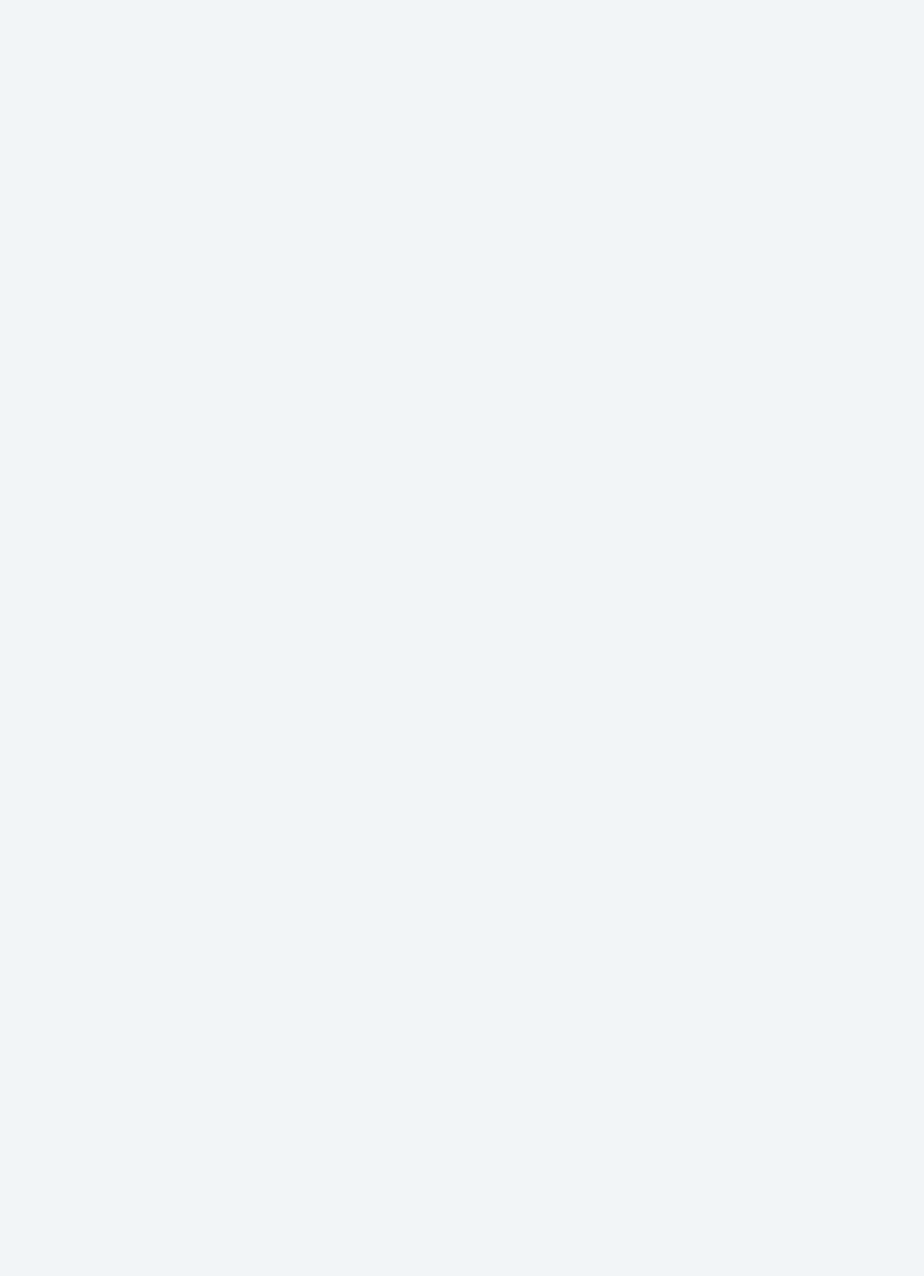
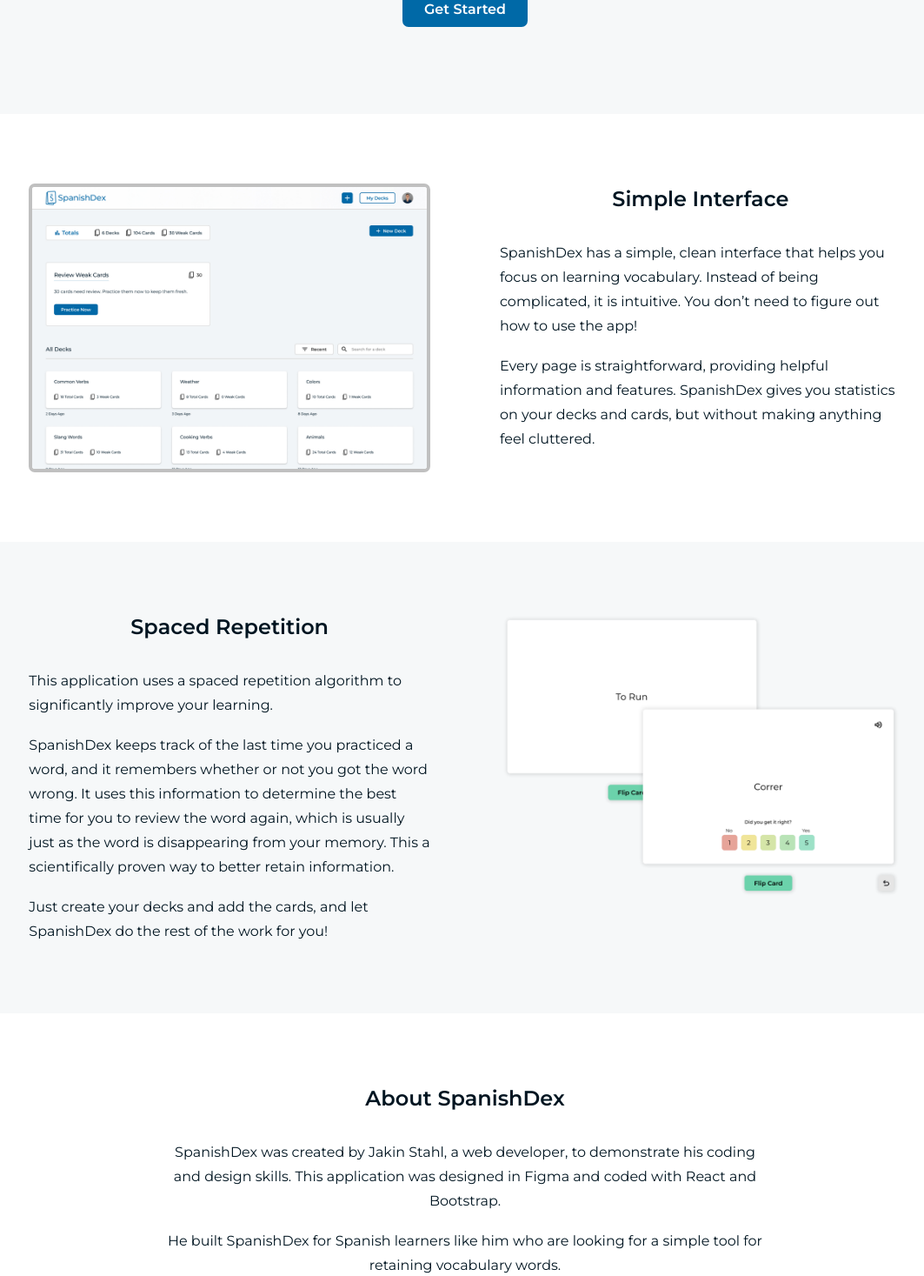
Before and after one commit to JakinCS/SpanishDex, a React (Vite) app: page / in a window 1280 px wide. Shown: the part 383-1850 px from the top of the page at 87% size, without its empty margins (105-1168 px from the left). Before the commit the page ends 800 px from the top, so only its background shows below. Built offline with nearby package versions, Linux system fonts and the light colour scheme.

Commit message:
Completed building componenets for homepage sections

```diff
--- a/src/App.jsx
+++ b/src/App.jsx
@@ -1,11 +1,76 @@
 import './scss/custom.scss'
 import HomepageHeader from './components/HomepageHeader'
+import HomepageSection from './components/HomepageSection'
+import HomepageSectionColumns from './components/HomepageSectionColumns'
+import Button from 'react-bootstrap/Button'
+import screenshot from './assets/app-screenshot.jpg'
+import flashcardsImage from './assets/flashcards-example.png';
 
 function App() {
 
   return (
     <>
       <HomepageHeader />
+      <HomepageSection py='100' backgroundColor='almost-white'>
+        <h1 className="text-center" style={{maxWidth: '43.75rem'}}>Flashcards Built for Maximized Learning</h1>
+        <p className="text-center" style={{maxWidth: '43.75rem'}}>
+          SpanishDex is a flashcards app for Spanish learners.
+          It is the perfect tool for those who want to memorize new vocabulary quicker and retain old vocabulary longer.
+          Start using SpanishDex today for free!
+        </p>
+        <Button variant='primary'>Get Started</Button>
+      </HomepageSection>
+      <HomepageSectionColumns
+        py='80' backgroundColor='white'
+        image={screenshot} imageBorder={true}
+        imageAlt='SpanishDex dashboard screenshot'
+        imagePosition='left' headingText='Simple Interface'
+      >
+        <div>
+          <p style={{marginBottom: '1.125rem'}}>
+            SpanishDex has a simple, clean interface that helps you focus on learning vocabulary.
+            Instead of being complicated, it is intuitive. You don’t need to figure out how to use the app!
+          </p>
+          <p>
+            Every page is straightforward, providing helpful information and features. SpanishDex gives you
+            statistics on your decks and cards, but without making anything feel cluttered.
+          </p>
+        </div>
+      </HomepageSectionColumns>
+      <HomepageSectionColumns
+        py='80' backgroundColor='almost-white'
+        image={flashcardsImage} imageBorder={false}
+        imageAlt='SpanishDex flashcards example'
+        imagePosition='right' headingText='Spaced Repetition'
+      >
+        <div>
+          <p style={{marginBottom: '1.125rem'}}>
+            This application uses a spaced repetition algorithm to significantly improve your learning.
+          </p>
+          <p style={{marginBottom: '1.125rem'}}>
+            SpanishDex keeps track of the last time you practiced a word, and it remembers whether or not
+            you got the word wrong. It uses this information to determine the best time for you
+            to review the word again, which is usually just as the word is disappearing from your memory.
+            This a scientifically proven way to better retain information.
+          </p>
+          <p>
+            Just create your decks and add the cards, and let SpanishDex do the rest of the work for you!
+          </p>
+        </div>
+      </HomepageSectionColumns>
+      <HomepageSection py='80' backgroundColor='white'>
+        <h2 className="text-center" style={{maxWidth: '43.75rem'}}>About SpanishDex</h2>
+        <div style={{maxWidth: '43.75rem'}}>
+          <p className="text-center" style={{marginBottom: '1.125rem'}}>
+            SpanishDex was created by Jakin Stahl, a web developer, to demonstrate his coding and design skills.
+            This application was designed in Figma and coded with React and Bootstrap.
+          </p>
+          <p className='text-center'>
+            He built SpanishDex for Spanish learners like him who are looking for a simple tool for retaining vocabulary words.
+          </p>
+        </div>
+      </HomepageSection>
+      <HomepageSection py='80' backgroundColor='almost-white'></HomepageSection>
     </>
   )
 }
--- /dev/null
+++ b/src/components/HomepageSection.jsx
@@ -0,0 +1,20 @@
+import * as React from 'react';
+import Container from 'react-bootstrap/Container';
+import Row from 'react-bootstrap/Row'
+import Col from 'react-bootstrap/Col'
+
+function HomepageSection(props) {
+    return (
+        <Container fluid as='section' className={`px-5 py-${props.py} bg-${props.backgroundColor}`}>
+            <Row className='justify-content-center g-5'>
+                {React.Children.map(props.children, (child) => {
+                    return <Col xs='12' sm='11' md='10' lg='12' className='d-flex justify-content-center'>
+                        {child}
+                    </Col>
+                })}
+            </Row>
+        </Container>
+    );
+}
+
+export default HomepageSection;
--- /dev/null
+++ b/src/components/HomepageSectionColumns.jsx
@@ -0,0 +1,27 @@
+import * as React from 'react';
+import Container from 'react-bootstrap/Container';
+import Row from 'react-bootstrap/Row'
+import Col from 'react-bootstrap/Col'
+import Image from 'react-bootstrap/Image'
+import Stack from 'react-bootstrap/Stack'
+
+function HomepageSectionColumns({py, backgroundColor, image, imageBorder, imageAlt, imagePosition, headingText, children}) {
+    return (
+        <Container fluid as='section' className={`px-5 py-${py} bg-${backgroundColor}`}>
+            <Row className='gx-40 gy-5 gx-xl-80 gx-xxl-100 justify-content-center'>
+                <Col xs={{span: 12, order: 0}} sm='11' md='10' lg={{span: '6', order: imagePosition === 'left' ? 0 : 1}} xl='5'>
+                    <h2 className="mx-auto d-block d-lg-none text-center mb-5">{headingText}</h2>
+                    <Image src={image} fluid className={imageBorder ? "border border-4 rounded" : ""} alt={imageAlt}/>
+                </Col>
+                <Col xs={{span: 12, order: 1}} sm='11' md='10' lg={{span: '6', order: imagePosition === 'left' ? 1 : 0}} xl='5'>
+                    <Stack gap={5}>
+                        <h2 className="d-none d-lg-block text-center">{headingText}</h2>
+                        {children}
+                    </Stack>
+                </Col>
+            </Row>
+        </Container>
+    );
+}
+
+export default HomepageSectionColumns;
--- a/src/scss/_variables.scss
+++ b/src/scss/_variables.scss
@@ -11,7 +11,8 @@
 $gray: #808080;
 $yellow-green: #4FB84C;
 $green-yellow: #95BD26;
-$almost-white: #F2F5F7;
+$very-light-blue: #F2F5F7;
+$almost-white: #F6F8F9;
 $gradient: linear-gradient(to right, #FFFFFF, #F9FAFB);
 
 
@@ -66,17 +67,35 @@
 // Change line height
 $line-height-base: 1.75;
 
-// Define weights. (used later in custom styles)
-$font-weight-lighter:         lighter !default;
-$font-weight-light:           300 !default;
-$font-weight-normal:          400 !default;
-$font-weight-medium:          500 !default;
-$font-weight-semibold:        600 !default;
-$font-weight-bold:            700 !default;
-$font-weight-bolder:          bolder !default;
+// Variable for base font size
+$font-size-base: 1rem;
+
+// Heading font sizes
+$h1-font-size:                $font-size-base * 2;
+$h2-font-size:                $font-size-base * 1.5;
+$h3-font-size:                $font-size-base * 1.25;
+$h4-font-size:                $font-size-base;
+$h5-font-size:                $font-size-base;
+$h6-font-size:                $font-size-base;
+
+// Define weights
+$font-weight-lighter:         lighter;
+$font-weight-light:           300;
+$font-weight-normal:          400;
+$font-weight-medium:          500;
+$font-weight-semibold:        600;
+$font-weight-bold:            700;
+$font-weight-bolder:          bolder;
 
 // Change body color
 $body-color: $blue-900;
+
+// Heading font weight
+$headings-font-weight: $font-weight-semibold;
+
+// Heading & Paragraph margin bottom
+$headings-margin-bottom: 0;
+$paragraph-margin-bottom: 0;
 
 
 
@@ -94,7 +113,10 @@
   4: $spacer * 1.5,
   5: $spacer * 3,
   25: $spacer * 2.5,
+  40: $spacer * 4,
   50: $spacer * 5,
+  80: $spacer * 8,
+  100: $spacer * 10,
 );
 
 
@@ -142,10 +164,16 @@
 
 
 
+/* ------------- BORDER STYLES --------------- */
+
+// Change default border color
+$border-color: $gray-250;
+
+// Change border radius values
+$border-radius: 0.4375rem;
+
+
 /* -------------- MISCELLANEOUS ----------------  */
 
 // Change the background color of the body
-$body-bg: $almost-white;
-
-// Change border radius values
-$border-radius: 0.4375rem;
+$body-bg: $very-light-blue;
--- a/src/scss/custom.scss
+++ b/src/scss/custom.scss
@@ -20,17 +20,28 @@
 // --------------- CUSTOM STYLES -----------------------
 
 
+// Custom background styles
+
 .bg-gradient {
     background: $gradient;
+}
+
+.bg-white {
+    background: #FFF
+}
+
+.bg-almost-white {
+    background: $almost-white;
 }
 
 
 // Navbar toggler styles
 
-.navbar-toggler {
-    // background-color: $gray-100;
-}
-
 .navbar-toggler:hover {
     background-color: $gray-100;
 }
+
+// Heading line height styles
+h1, .h1, h2, .h2, h3, .h3, h4, .h4, h5, .h5, h6, .h6 {
+    line-height: 1.5;
+}
```
Also changed, not shown: src/components/HomepageHeader.jsx (+0 -34 lines), src/assets/app-screenshot.jpg (added), src/assets/flashcards-example.png (added).
